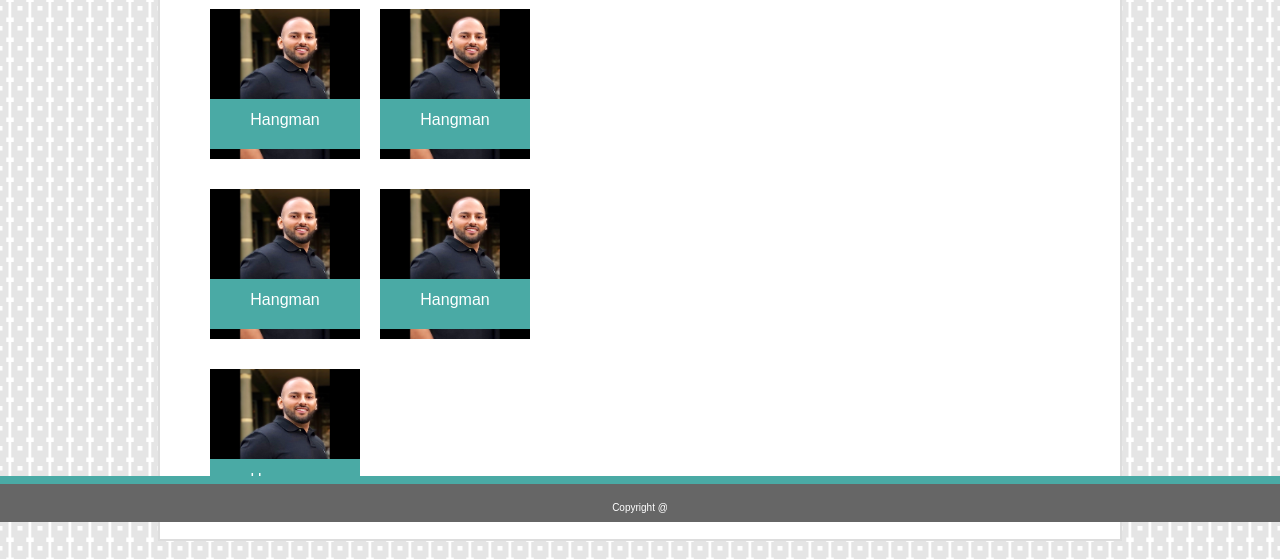
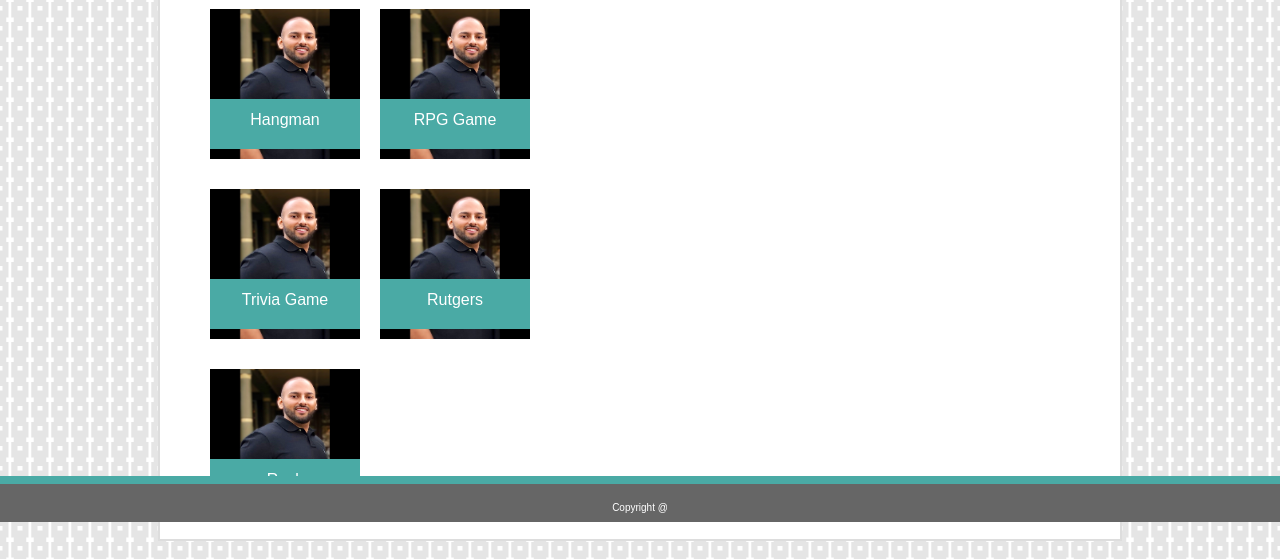
Before and after one commit to ken-Bains/basic-portfolio, a plain HTML site: page portfolio.html in a window 1280 px wide. Shown: the part 278-837 px from the top of the page. Drawn offline with Linux system fonts and the light colour scheme.

Commit message:
added links to portfolio page and styling for link

```diff
--- a/assets/style.css
+++ b/assets/style.css
@@ -126,12 +126,15 @@ footer p {
     background-image: url("images/profilePic3.jpg");
     background-size: 150px 150px;
 }
+.picTitleDiv a {
+    text-decoration: none;
+    color: #ffffff;
+}
 .picTitleDiv {
     width: 150px;
     background: #4aaaa5;
     height: 38px;
     text-align: center;
-    color: #ffffff;
     padding-top: 12px;
     margin-top: -60px;
 }
--- a/portfolio.html
+++ b/portfolio.html
@@ -25,23 +25,23 @@
                 <div class="portfolioMainContent">
                     <div class="picWrapper">
                         <div class="pictureDiv"></div>
-                        <div class="picTitleDiv">Hangman</div>
+                        <div class="picTitleDiv"><a href="#">Hangman</a></div>
                     </div>
                     <div class="picWrapper">
                         <div class="pictureDiv"></div>
-                        <div class="picTitleDiv">Hangman</div>
+                        <div class="picTitleDiv"><a href="#">RPG Game</a></div>
                     </div>
                     <div class="picWrapper">
                         <div class="pictureDiv"></div>
-                        <div class="picTitleDiv">Hangman</div>
+                        <div class="picTitleDiv"><a href="#">Trivia Game</a></div>
                     </div>
                     <div class="picWrapper">
                         <div class="pictureDiv"></div>
-                        <div class="picTitleDiv">Hangman</div>
+                        <div class="picTitleDiv"><a href="#">Rutgers</a></div>
                     </div>
                     <div class="picWrapper">
                         <div class="pictureDiv"></div>
-                        <div class="picTitleDiv">Hangman</div>
+                        <div class="picTitleDiv"><a href="#">Rock</a></div>
                     </div>
                 </div>
             </div>
```
